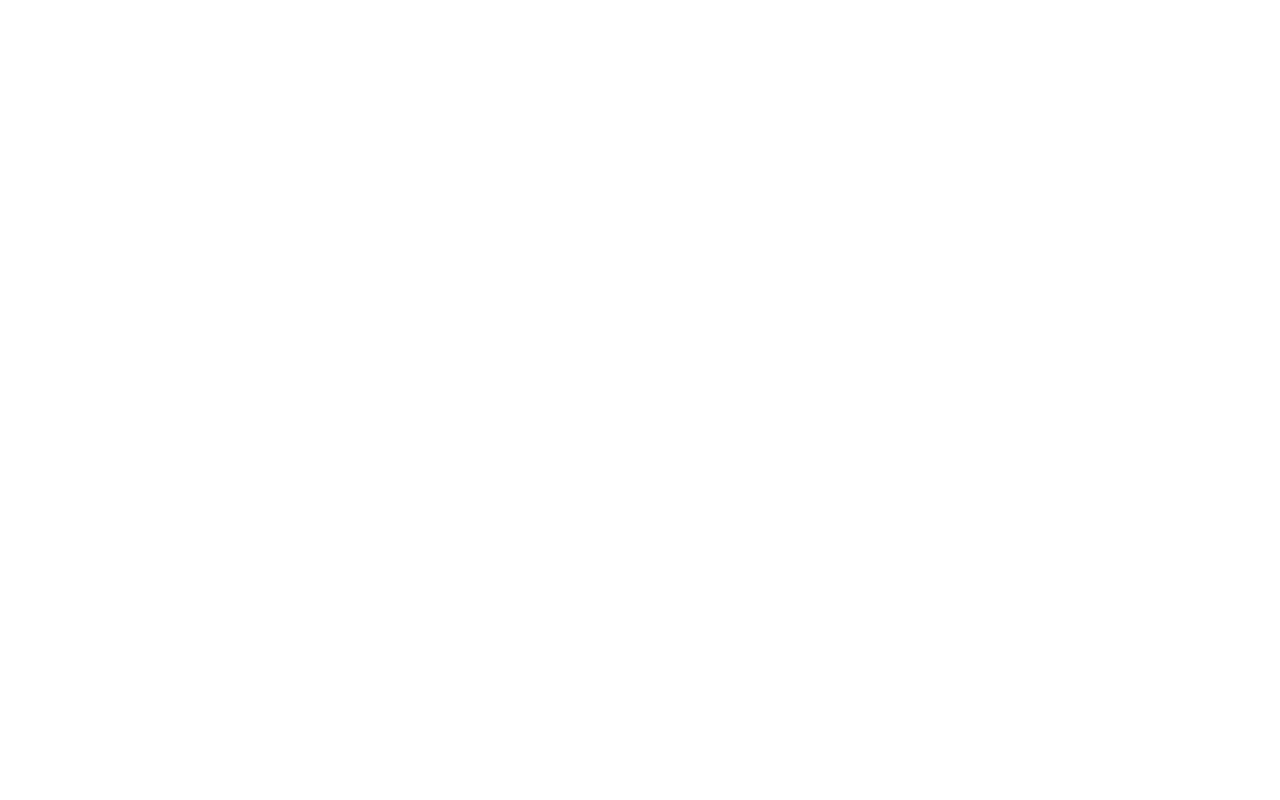
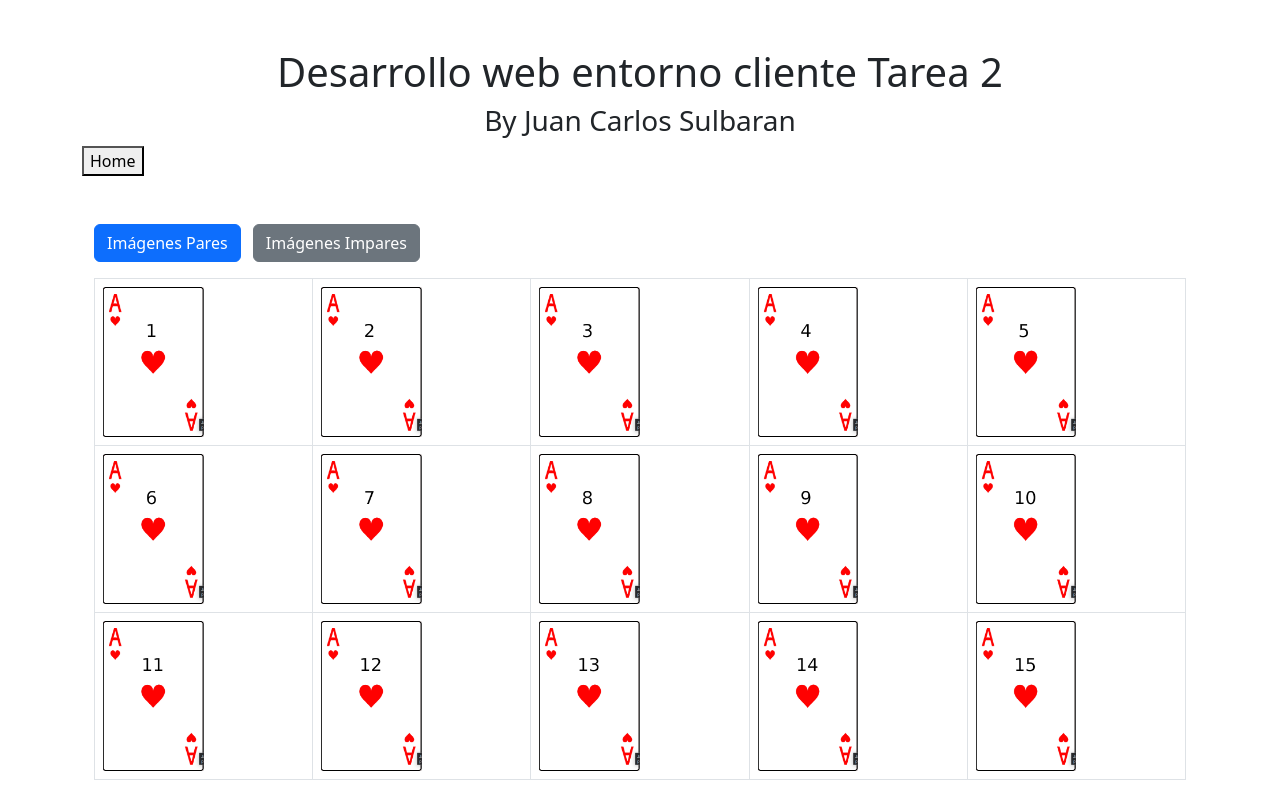
Before and after one commit to sulbaranjc/js-practica2, a plain HTML site: page tr09.html in a window 1280 px wide. Drawn offline with nearby package versions, Linux system fonts and the light colour scheme.

Commit message:
hasta el 9

```diff
--- a/estilos.css
+++ b/estilos.css
@@ -6,3 +6,9 @@
 #boton1 { background-color: red; }
 #boton2 { background-color: green; }
 #boton3 { background-color: blue; }
+
+td img {
+    width: 50%;
+    height: 50%;
+    display: block;
+}
--- a/tr09.html
+++ b/tr09.html
@@ -0,0 +1,62 @@
+<!DOCTYPE html>
+<html lang="en">
+
+<head>
+    <meta charset="UTF-8">
+    <meta name="viewport" content="width=device-width, initial-scale=1.0">
+    <title>Tabla de Imágenes</title>
+    <!-- Incorpora Bootstrap 5.2.1 -->
+    <link href="https://cdn.jsdelivr.net/npm/bootstrap@5.2.1/dist/css/bootstrap.min.css" rel="stylesheet" integrity="sha384-iYQeCzEYFbKjA/T2uDLTpkwGzCiq6soy8tYaI1GyVh/UjpbCx/TYkiZhlZB6+fzT" crossorigin="anonymous">
+    <link rel="stylesheet" href="./estilos.css">
+
+</head>
+
+<body class="container">
+  <div class="container text-center">
+    <h1 class="mt-5">Desarrollo web entorno cliente Tarea 2</h1>
+    <h3>By Juan Carlos Sulbaran</h3>
+</div>
+<div>
+    <button onclick="redirigirAIndex()">Home</button>
+</div>
+
+    <div class="container mt-5">
+        <div class="row">
+            <div class="col-12">
+                <button class="btn btn-primary mb-3" onclick="mostrar('pares')">Imágenes Pares</button>
+                <button class="btn btn-secondary mb-3 ms-2" onclick="mostrar('impares')">Imágenes Impares</button>
+            </div>
+        </div>
+
+        <table class="table table-bordered">
+            <tbody>
+                <!-- Se generan las filas y columnas de la tabla con las imágenes -->
+                <tr>
+                    <td><img src="./imgs/cartas/carta01.png" alt="Imagen 1" data-index="1"></td>
+                    <td><img src="./imgs/cartas/carta02.png" alt="Imagen 2" data-index="2"></td>
+                    <td><img src="./imgs/cartas/carta03.png" alt="Imagen 3" data-index="3"></td>
+                    <td><img src="./imgs/cartas/carta04.png" alt="Imagen 4" data-index="4"></td>
+                    <td><img src="./imgs/cartas/carta05.png" alt="Imagen 5" data-index="5"></td>
+                </tr>
+                <tr>
+                    <td><img src="./imgs/cartas/carta06.png" alt="Imagen 6" data-index="6"></td>
+                    <td><img src="./imgs/cartas/carta07.png" alt="Imagen 7" data-index="7"></td>
+                    <td><img src="./imgs/cartas/carta08.png" alt="Imagen 8" data-index="8"></td>
+                    <td><img src="./imgs/cartas/carta09.png" alt="Imagen 9" data-index="9"></td>
+                    <td><img src="./imgs/cartas/carta10.png" alt="Imagen 10" data-index="10"></td>
+                </tr>
+                <tr>
+                    <td><img src="./imgs/cartas/carta11.png" alt="Imagen 11" data-index="11"></td>
+                    <td><img src="./imgs/cartas/carta12.png" alt="Imagen 12" data-index="12"></td>
+                    <td><img src="./imgs/cartas/carta13.png" alt="Imagen 13" data-index="13"></td>
+                    <td><img src="./imgs/cartas/carta14.png" alt="Imagen 14" data-index="14"></td>
+                    <td><img src="./imgs/cartas/carta15.png" alt="Imagen 15" data-index="15"></td>
+                </tr>
+            </tbody>
+        </table>
+    </div>
+    <script src="./BtnComm.js"></script>
+    <script src="./tr09.js"></script>
+</body>
+
+</html>
--- /dev/null
+++ b/tr09.js
@@ -0,0 +1,19 @@
+function mostrar(tipo) {
+  const imagenes = document.querySelectorAll('td img');
+  imagenes.forEach(img => {
+      const index = parseInt(img.getAttribute('data-index'));
+      if (tipo === 'pares') {
+          if (index % 2 === 0) {
+              img.style.display = 'block';
+          } else {
+              img.style.display = 'none';
+          }
+      } else if (tipo === 'impares') {
+          if (index % 2 !== 0) {
+              img.style.display = 'block';
+          } else {
+              img.style.display = 'none';
+          }
+      }
+  });
+}
```
Also changed, not shown: index.html (+15 -0 lines).
